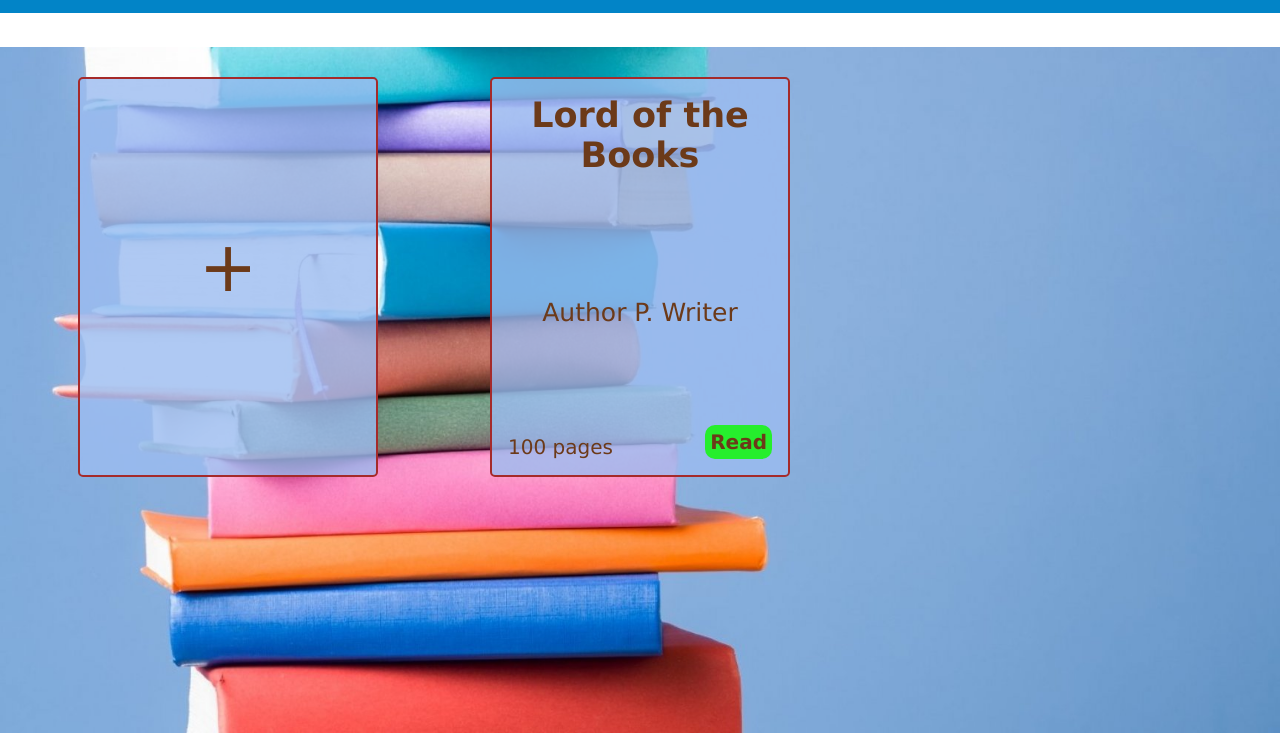
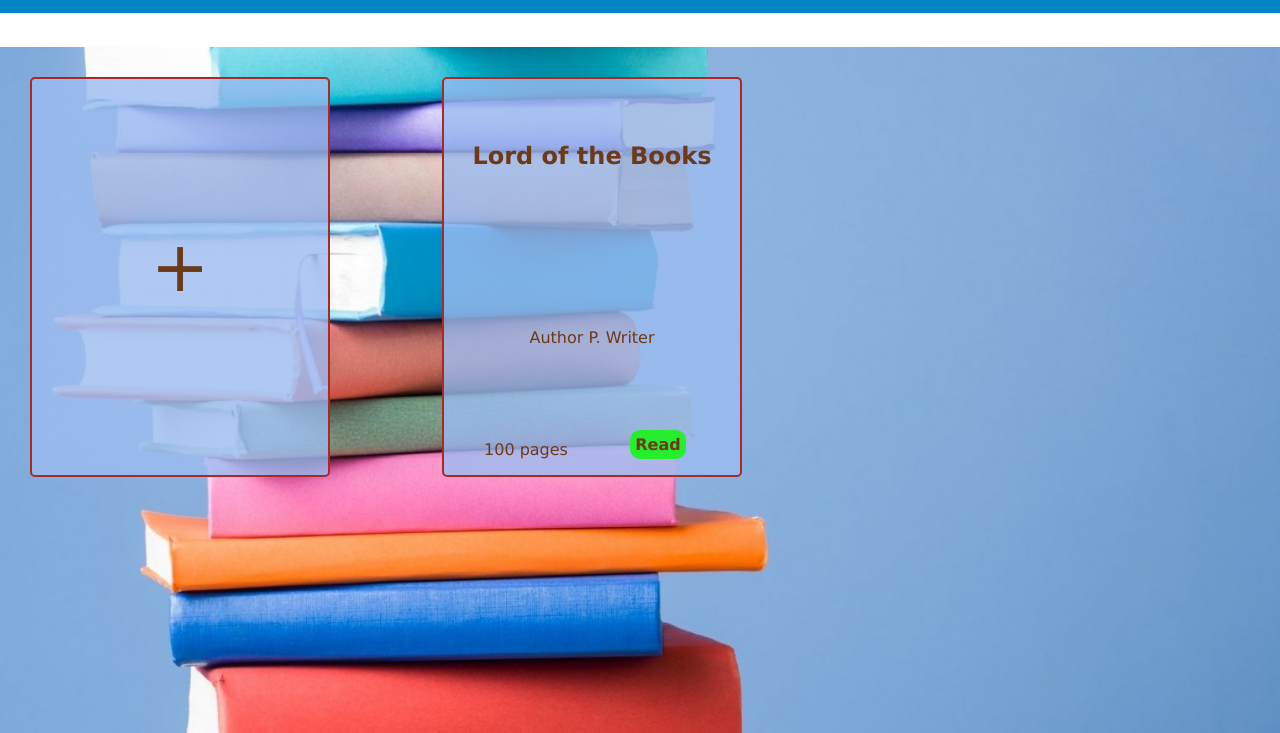
Before and after one commit to hencci/Library, a plain HTML site: page index.html in a window 1280 px wide. Shown: the part 67-800 px from the top of the page. Drawn offline with Linux system fonts and the light colour scheme.

Commit message:
Style the romove button

```diff
--- a/style.css
+++ b/style.css
@@ -59,8 +59,8 @@ h1 {
     display: grid;
     grid-template-columns: repeat(2, 1fr);
     grid-template-rows: 1.5fr 1fr 1fr 1fr;
-    justify-self: center;
-    align-self: start;
+    justify-content: center;
+    align-items: center;
     color: #6c3a19;
     font-family: Verdana, Geneva, Tahoma, sans-serif;
     transition: 200ms;
@@ -82,7 +82,7 @@ h1 {
 
 .title {
     font-weight: bold;
-    font-size: 35px;
+    font-size: 1.5rem;
     text-align: center;
     grid-area: 1 / 1 / 1 / 3;
 
@@ -91,21 +91,22 @@ h1 {
 .author {
     grid-column: 1 / 3;
     grid-row: 3 / 3;
-    align-self:flex-start;
+    align-self:center;
     justify-self: center;
-    font-size: 25px;;
+    font-size: 1rem;
 }
 
-.pages, .read, .not-read {
+.pages, .read, .not-read, .remove-btn {
     align-self: end;
-    font-size: 20px;
+    justify-self: center;
+    font-size: 1rem;
     grid-row: 4 / 4;
 }
 
-.read, .not-read {
-    justify-self: end;
+.read, .not-read, .remove-btn {
     font-weight: bold;
     padding: 5px;
+    border: none;
     border-radius: 10px;
     cursor: pointer;
 }
```
